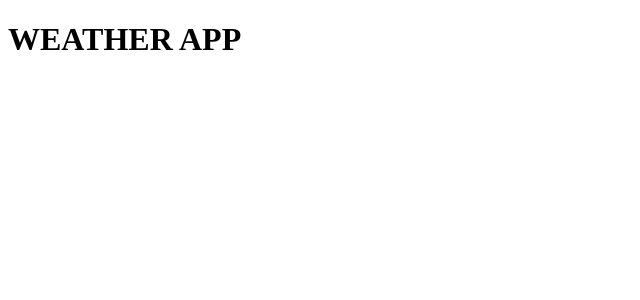
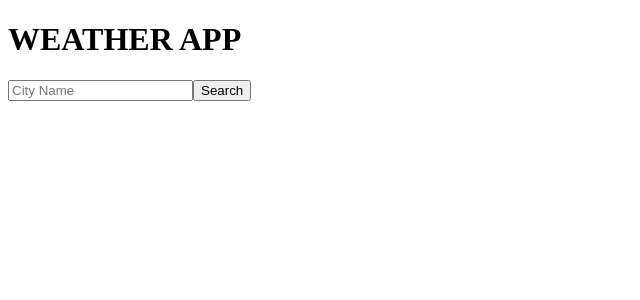
Before and after one commit to rsamhollyer/weather-client, a React (Create React App) app: page / in a window 1280 px wide. Shown: the top 300 px of the page, without its empty margins (0-640 px from the left). Built offline with nearby package versions, Linux system fonts and the light colour scheme.

Commit message:
updated app script

```diff
--- a/src/App.jsx
+++ b/src/App.jsx
@@ -1,7 +1,14 @@
+import { useState } from "react";
+import axios from "axios";
+import CitySearch from "./components/CitySearch";
+
 function App() {
+  // State
+  const [cityName, setCityName] = useState("");
   return (
     <div className="App">
       <h1>WEATHER APP</h1>
+      <CitySearch cityName={cityName} setCityName={setCityName} />
     </div>
   );
 }
```
